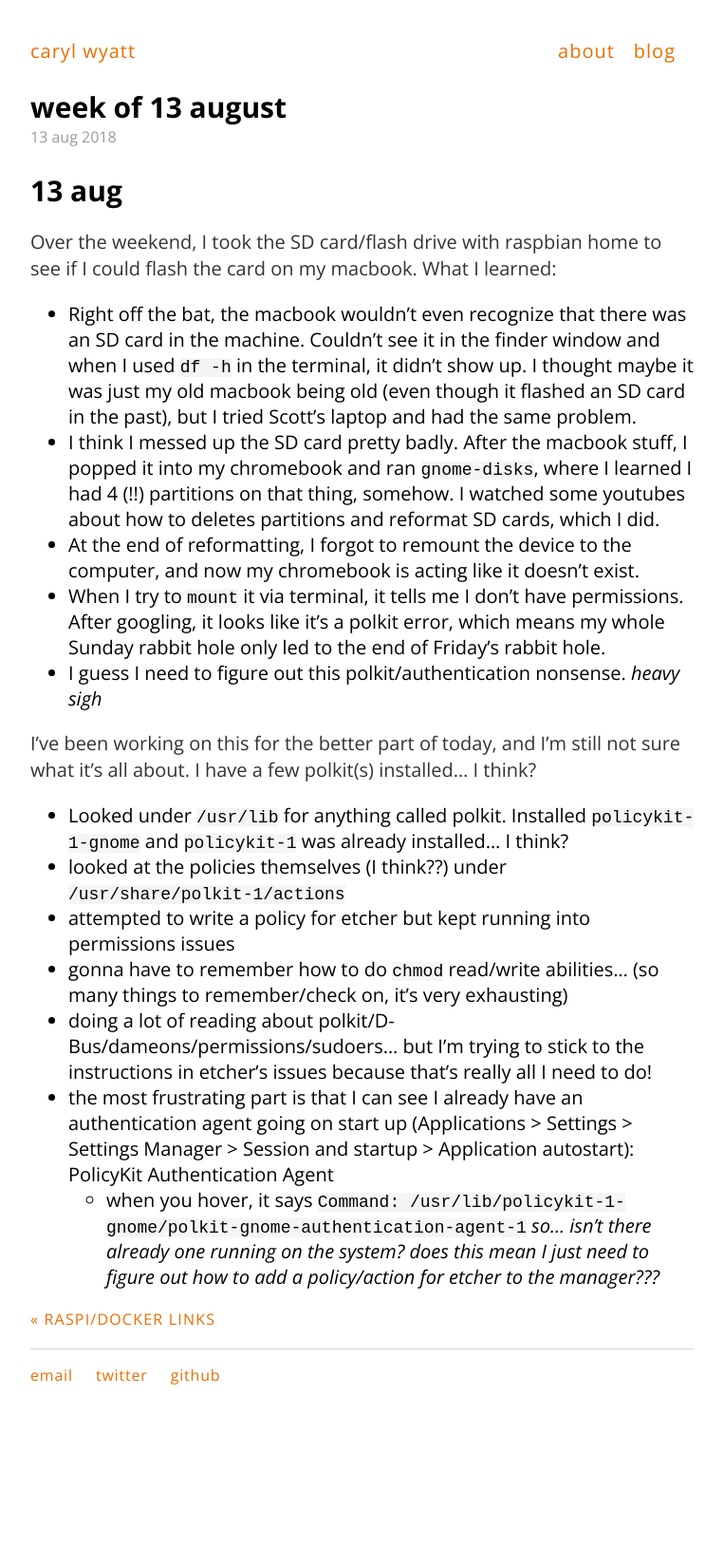
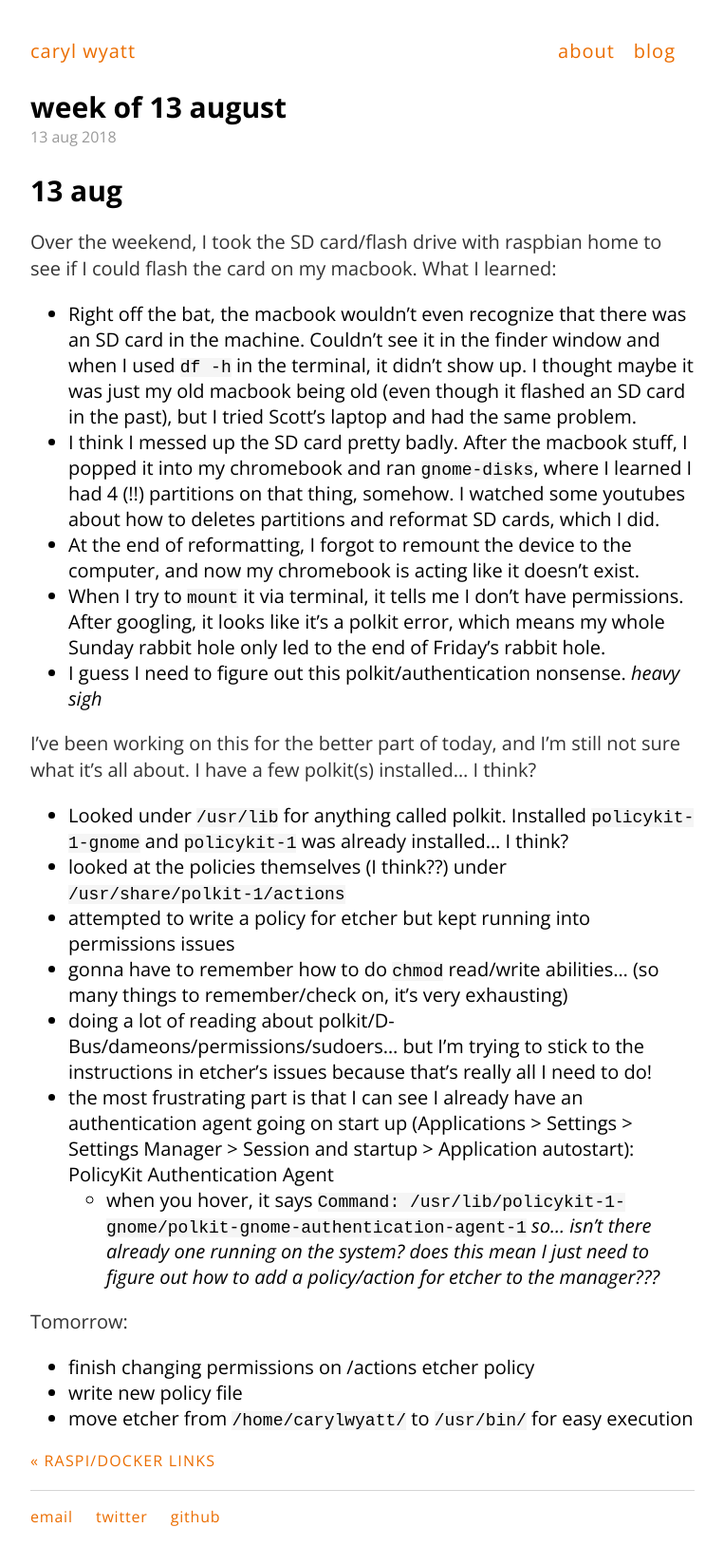
Before and after one commit to carylwyatt/carylwyatt.github.io, a Jekyll site: the page built from _posts/2018-08-13-week-of-13-august.md, in a window 1280 px wide. Shown: the whole page at 95% size, without its empty margins (258-1021 px from the left). Built offline with Jekyll 4.4.1, drawn with Linux system fonts in a browser that asks for light colours; before the commit the page ends 1499 px from its top, so only the background shows below that.

Commit message:
tomorrow's to-dos

```diff
--- a/_posts/2018-08-13-week-of-13-august.md
+++ b/_posts/2018-08-13-week-of-13-august.md
@@ -21,3 +21,8 @@ I've been working on this for the better part of today, and I'm still not sure w
 - doing a lot of reading about polkit/D-Bus/dameons/permissions/sudoers... but I'm trying to stick to the instructions in etcher's issues because that's really all I need to do!
 - the most frustrating part is that I can see I already have an authentication agent going on start up (Applications > Settings > Settings Manager > Session and startup > Application autostart): PolicyKit Authentication Agent
   - when you hover, it says `Command: /usr/lib/policykit-1-gnome/polkit-gnome-authentication-agent-1` *so... isn't there already one running on the system? does this mean I just need to figure out how to add a policy/action for etcher to the manager???*
+
+Tomorrow:
+- finish changing permissions on /actions etcher policy
+- write new policy file
+- move etcher from `/home/carylwyatt/` to `/usr/bin/` for easy execution
```
